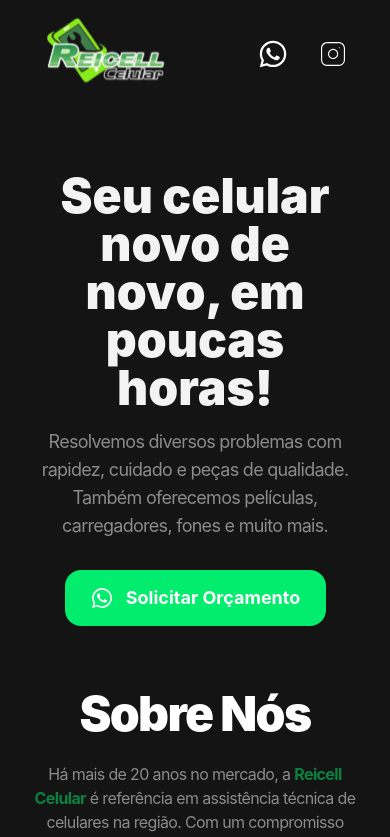
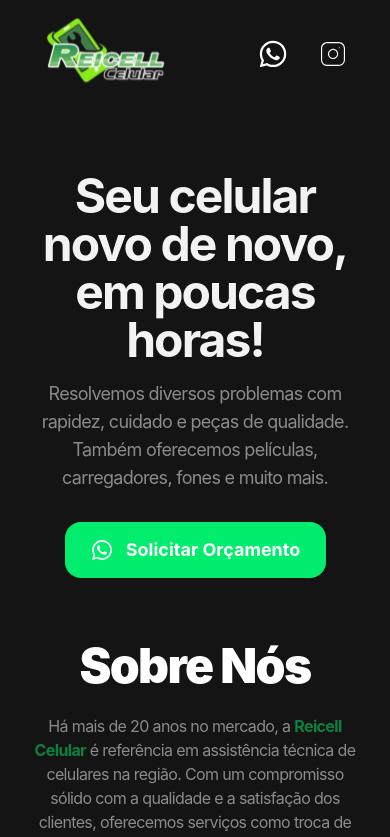
Before and after one commit to marcxsdev/reicell-landing-page, a React (Vite) app: page / in a window 390 px wide. Shown: the top 837 px of the page. Built offline with nearby package versions, Linux system fonts and the light colour scheme.

Commit message:
fix: fix mobile title

```diff
--- a/src/components/sections/Hero.jsx
+++ b/src/components/sections/Hero.jsx
@@ -7,7 +7,7 @@ const Hero = () => {
     <>
       <section>
         <div className="flex flex-col justify-center items-center lg:hidden px-4 pt-8 pb-16">
-          <h1 className="text-[#F3F3F3] text-center font-inter text-5xl font-black max-w-[333px] md:text-7xl md:max-w-[684px]">
+          <h1 className="text-[#F3F3F3] text-center font-inter text-5xl tracking-[-1.92px] font-bold max-w-[333px] md:text-7xl md:max-w-[684px]">
             Seu celular novo de novo, em poucas horas!
           </h1>
           <p className="text-white opacity-[0.5] text-center font-inter text-lg tracking-[-0.72px] max-w-[333px] mt-4 md:text-2xl md:max-w-[684px] md:mt-8">
```
Also changed, not shown: 1 other file (tests, documents, lock files or other folders).
